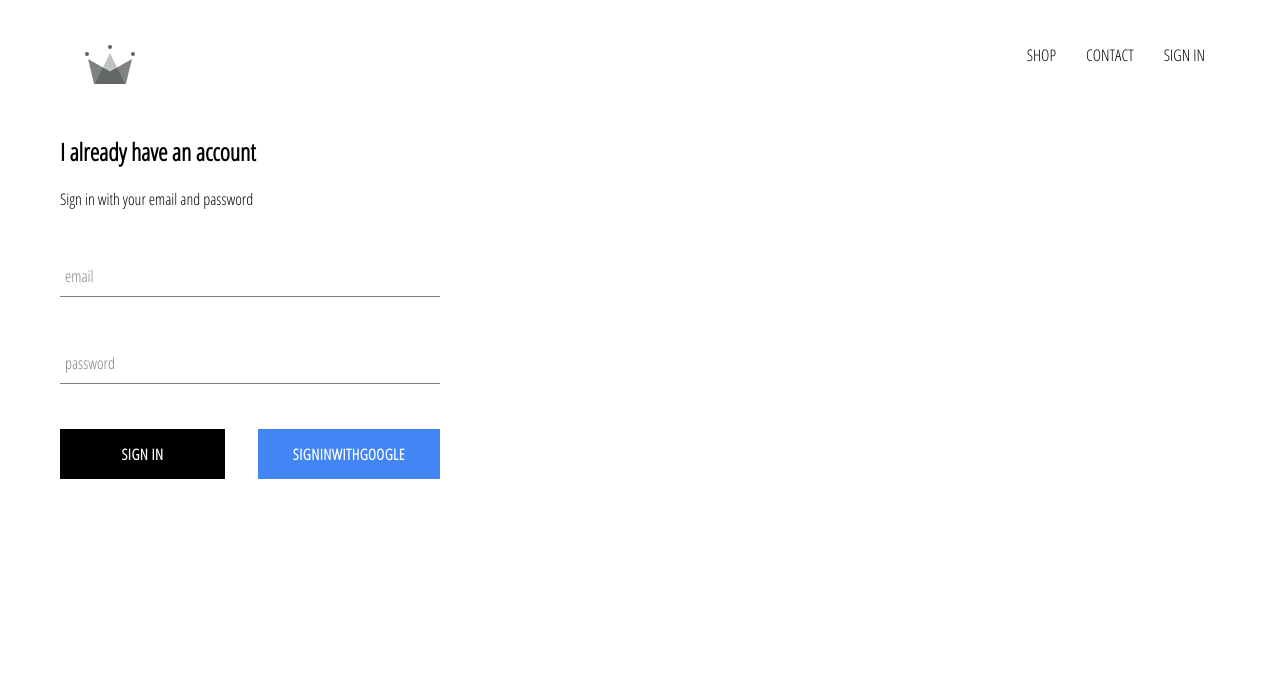
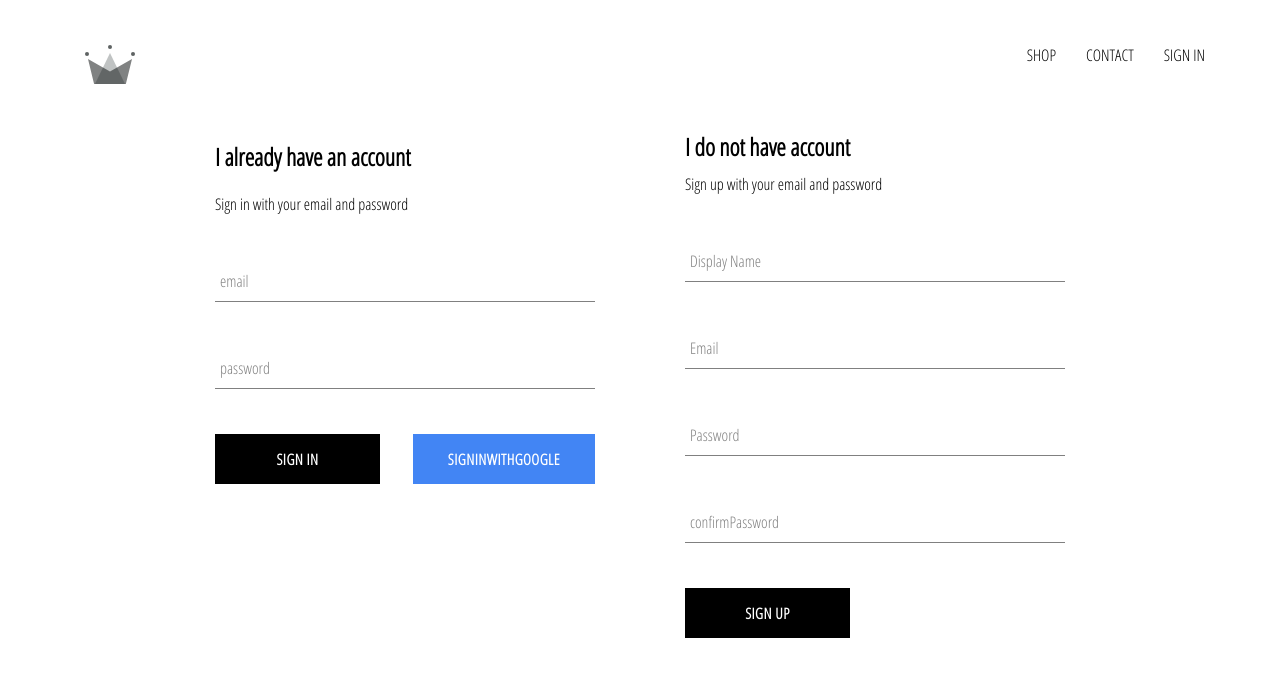
Before and after one commit to rajendar-web/crwn-clothing, a React (Create React App) app: page /signin in a window 1280 px wide. Shown: the top 676 px of the page. Built offline with nearby package versions, Linux system fonts and the light colour scheme; no server answers; a web font is replaced by a local one.

Commit message:
implemented firebase utils,included ability to store authenticated user

```diff
--- a/src/App.js
+++ b/src/App.js
@@ -5,7 +5,7 @@ import Homepage from './pages/homepage/homepage.component';
 import ShopPage from './pages/shop/shop.component';
 import SignInAndSignUpPage from './pages/sign-in-and-sign-up/sign-in-and-sign-up.component';
 import Header from './components/header/header.component';
-import { auth } from './firebase/firebase.utils'
+import { auth, createUserProfileDocument } from './firebase/firebase.utils'
 
 
 class App extends React.Component {
@@ -21,9 +21,24 @@ class App extends React.Component {
   unsubscribeFromAuth=null
 
   componentDidMount(){
-    this.unsubscribeFromAuth=auth.onAuthStateChanged(user => {
-      this.setState({currentUser:user})
-      console.log(user)
+    this.unsubscribeFromAuth=auth.onAuthStateChanged(async userAuth => {
+      if(userAuth){
+        const userRef= await createUserProfileDocument(userAuth);
+
+         userRef.onSnapshot(snapShot => {
+           this.setState({
+             currentUser:{
+               id:snapShot.id,
+               ...snapShot.data()
+             }
+           })
+           console.log(this.state)
+         })
+
+      }
+
+      this.setState({currentUser:userAuth})
+
     })
 
   }
--- a/src/components/form-input/form-input.component.jsx
+++ b/src/components/form-input/form-input.component.jsx
@@ -7,7 +7,7 @@ const FormInput=({handleChange,label, ...otherProps})=>(
 <input className="form-input" onChange={handleChange} {...otherProps}/>
 {
     label?
-    (<label className={`${otherProps.value.lenght ? 'shrink':''}form-input-label`}>
+    (<label className={`${otherProps.value.length ? 'shrink':''} form-input-label`}>
      {label}
     </label>)
     :null
--- /dev/null
+++ b/src/components/sign-up/sign-up.component.jsx
@@ -0,0 +1,114 @@
+import React from "react";
+
+import FormInput from "../form-input/form-input.component";
+import CustomButton from "../custom-button/custom-button.component";
+import { auth, createUserProfileDocument } from '../../firebase/firebase.utils'
+
+import './sign-up.styles.scss'
+
+class Signup extends React.Component{
+
+    constructor(){
+        super()
+
+
+        this.state={
+            displayName:'',
+            email:'',
+            password:'',
+            confirmPassword:''
+        }
+    }
+
+    handleSubmit=async event=>{
+        event.preventDefault();
+
+        const {displayName,email,password,confirmPassword}=this.state;
+
+        if(password !== confirmPassword){
+            alert("Password don't match" )
+            return;
+        }
+        try{
+            const{user}=await auth.createUserWithEmailAndPassword(
+                email,
+                password
+            )
+
+           await createUserProfileDocument(user,{displayName})
+
+           this.setState({
+            displayName:'',
+           email:'',
+           password:'',
+           confirmPassword:''
+
+           })
+
+        }catch(error)
+           {console.error(error)}
+
+
+
+    };
+
+    handleChange = event =>{
+        const {name, value}=event.target;
+
+        this.setState({[name]:value})
+    }
+
+    render(){
+        const {displayName,email,password,confirmPassword}=this.state;
+        return(
+            <div className="sign-up">
+            <h2 className="title">I do not have account</h2>
+            <span>Sign up with your email and password</span>
+            <form className="sign-up-form" onSubmit={this.handleSubmit}>
+
+            <FormInput
+            type='text'
+            name='displayName'
+            value={displayName}
+            onChange={this.handleChange}
+            label='Display Name'
+
+            />
+            <FormInput
+            type='email'
+            name='email'
+            value={email}
+            onChange={this.handleChange}
+            label='Email'
+            required
+            />
+                <FormInput
+            type='password'
+            name='password'
+            value={password}
+            onChange={this.handleChange}
+            label='Password'
+            required
+            />
+                <FormInput
+            type='confirmPassword'
+            name='confirmPassword'
+            value={confirmPassword}
+            onChange={this.handleChange}
+            label='confirmPassword'
+            required
+            />
+
+            <CustomButton type='submit'>SIGN UP</CustomButton>
+
+
+            </form>
+
+            </div>
+        )
+    }
+
+
+}
+
+export default Signup;
--- /dev/null
+++ b/src/components/sign-up/sign-up.styles.scss
@@ -0,0 +1,9 @@
+.sign-up{
+    display: flex;
+    flex-direction: column;
+    width: 380px;
+
+    .title{
+        margin: 10px 0;
+    }
+}
--- a/src/firebase/firebase.utils.js
+++ b/src/firebase/firebase.utils.js
@@ -13,6 +13,32 @@ appId: "1:559530477155:web:70a14b688a1f5c76ff1a56",
 measurementId: "G-ZZB6Q5HG5E"
 }
 
+export const createUserProfileDocument=async(userAuth, additionalData)=>{
+    if(!userAuth) return;
+
+    const userRef=firestore.doc(`user/${userAuth.uid}`);
+
+    const snapshot=await userRef.get();
+
+   if(!snapshot.exists){
+       const{ displayName, email}=userAuth;
+       const createdAt=new Date();
+
+       try{
+           await userRef.set({
+               displayName,
+               email,
+               createdAt,
+               ...additionalData
+           })
+       } catch(error){
+         console.log('error creating user', error.message)
+       }
+   }
+
+   return userRef;
+}
+
 firebase.initializeApp(config);
 
 
--- a/src/pages/sign-in-and-sign-up/sign-in-and-sign-up.component.jsx
+++ b/src/pages/sign-in-and-sign-up/sign-in-and-sign-up.component.jsx
@@ -1,10 +1,15 @@
 import React from "react";
 import SignIn from "../../components/sign-in/sign-in.component";
+import Signup from "../../components/sign-up/sign-up.component";
 import './sign-in-and-sign-up.styles.scss'
 
 const SignInAndSignUpPage=()=>(
 
-    <div className="sign-in-and-sign-up"><SignIn/></div>
+    <div className="sign-in-and-sign-up">
+
+    <SignIn/>
+    <Signup/>
+    </div>
 )
 
 export default SignInAndSignUpPage;
--- a/src/pages/sign-in-and-sign-up/sign-in-and-sign-up.styles.scss
+++ b/src/pages/sign-in-and-sign-up/sign-in-and-sign-up.styles.scss
@@ -0,0 +1,6 @@
+.sign-in-and-sign-up{
+    width: 850px;
+    display: flex;
+    justify-content: space-between;
+    margin: 30px auto;
+}
```
